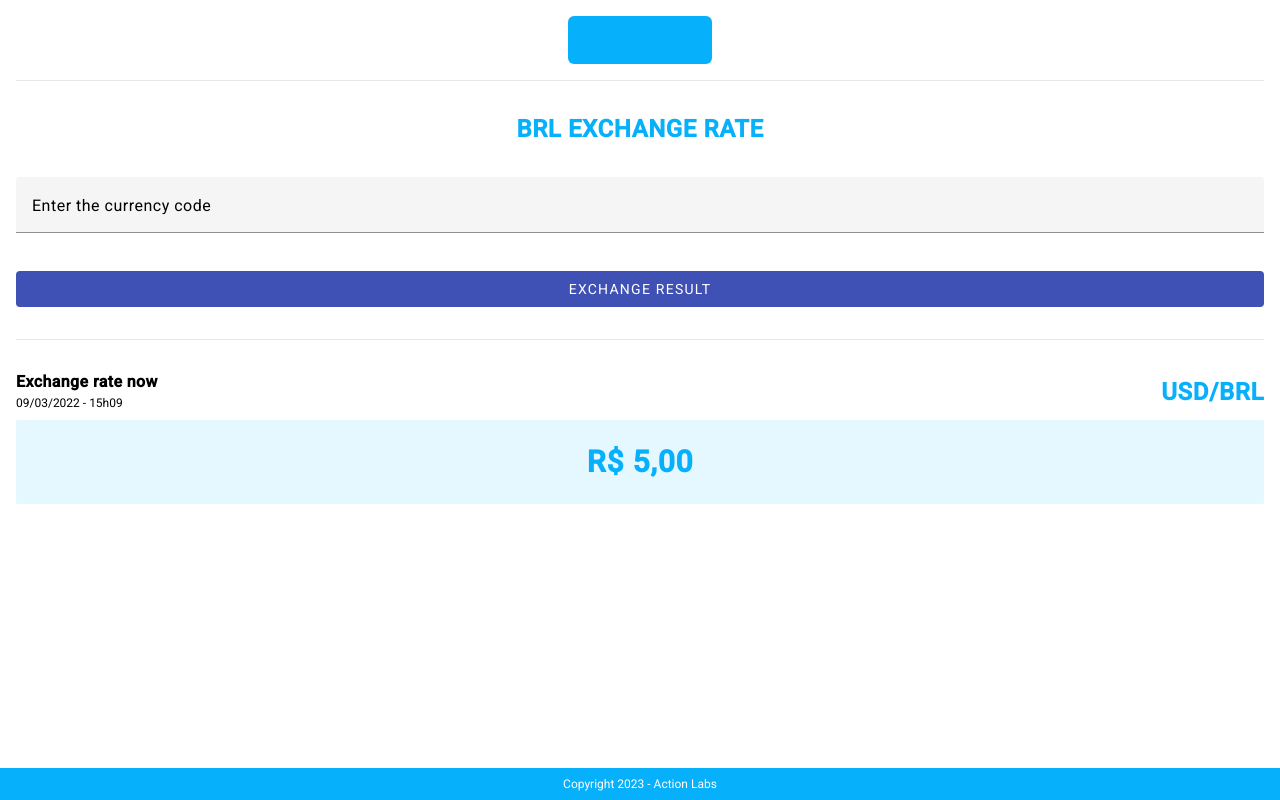
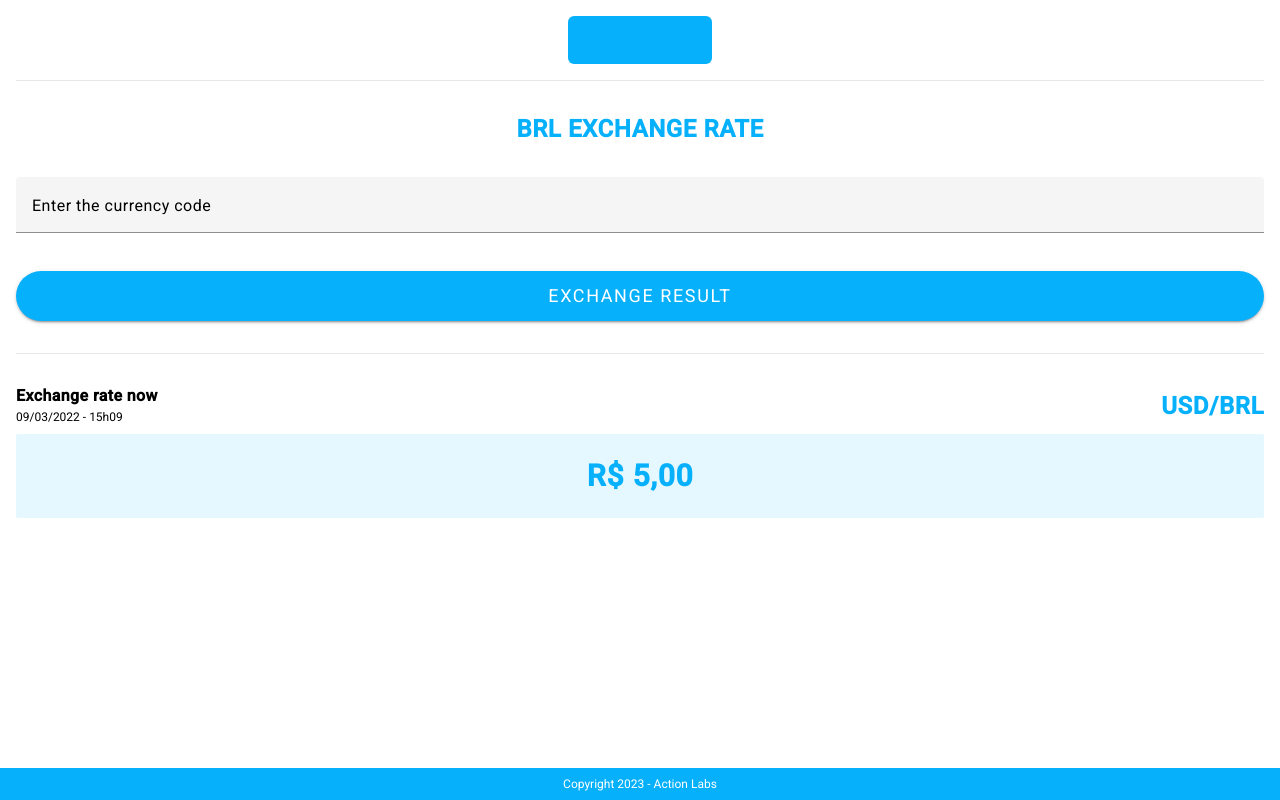
Before and after one commit to felipewesley/action-labs-exchange-rate-app, an Angular app: page / in a window 1280 px wide. Built offline with nearby package versions, Linux system fonts and the light colour scheme.

Commit message:
exchange result button - ajustes do tema

```diff
--- a/src/app/modules/main/main.component.html
+++ b/src/app/modules/main/main.component.html
@@ -12,10 +12,10 @@
 		</mat-form-field>
 
 		<button
-			mat-flat-button
+			mat-raised-button
 			type="submit"
 			[color]="'primary'"
-			class="uppercase py-4 bg-cyan-500 text-white font-normal rounded-full"
+			class="uppercase font-normal text-lg"
 			[disabled]="currencyCodeControl.invalid"
 			(click)="fetchResult()">
 			Exchange result
```
